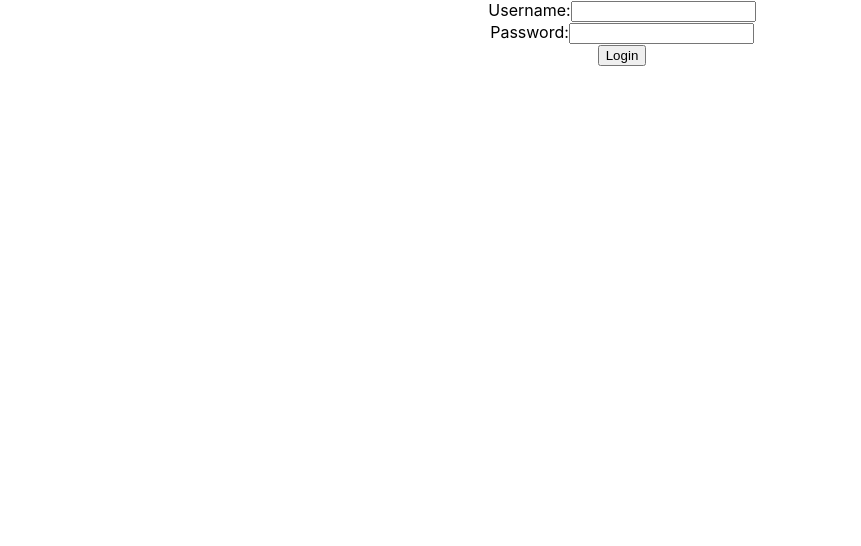
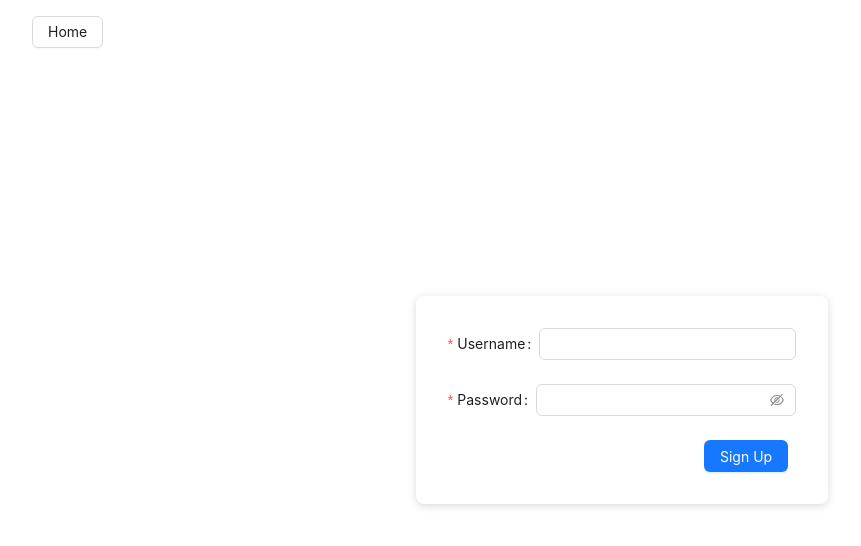
Before and after one commit to UOS-SHA/SHA-July-2, a React (Create React App) app in the folder client/: page /signup in a window 1280 px wide. Shown: the top 546 px of the page, without its empty margins (18-879 px from the left). Built offline with nearby package versions, Linux system fonts and the light colour scheme.

Commit message:
Add Home, Sign up front-end. Renew login form

```diff
--- a/client/package.json
+++ b/client/package.json
@@ -6,8 +6,10 @@
     "@testing-library/jest-dom": "^5.17.0",
     "@testing-library/react": "^13.4.0",
     "@testing-library/user-event": "^13.5.0",
+    "antd": "^5.19.1",
     "react": "^18.3.1",
     "react-dom": "^18.3.1",
+    "react-router-dom": "^6.24.1",
     "react-scripts": "5.0.1",
     "web-vitals": "^2.1.4"
   },
--- a/client/src/App.js
+++ b/client/src/App.js
@@ -1,12 +1,18 @@
 import './App.css';
-import './LoginForm';
-import LoginForm from "./LoginForm";
+import {Routes, Route, BrowserRouter} from 'react-router-dom';
+import Home from './components/Home';
+import Login from './components/Login';
+import SignUp from './components/SignUp';
 
 function App() {
     return (
-        <div className="App">
-            <LoginForm></LoginForm>
-        </div>
+        <BrowserRouter>
+            <Routes>
+                <Route path="/" element={<Home />} />
+                <Route path="/login" element={<Login />} />
+                <Route path="/signup" element={<SignUp />} />
+            </Routes>
+        </BrowserRouter>
     );
 }
 
--- a/client/src/LoginForm.js
+++ /dev/null
@@ -1,39 +0,0 @@
-import React, { useState } from 'react';
-
-const LoginForm = () => {
-    const [username, setUsername] = useState('');
-    const [password, setPassword] = useState('');
-
-    const handleSubmit = (e) => {
-        e.preventDefault();
-        // 로그인 API 호출 등의 로직 추가
-        console.log('Username:', username);
-        console.log('Password:', password);
-    };
-
-    return (
-        <form onSubmit={handleSubmit}>
-            <div>
-                <label htmlFor="username">Username:</label>
-                <input
-                    type="text"
-                    id="username"
-                    value={username}
-                    onChange={(e) => setUsername(e.target.value)}
-                />
-            </div>
-            <div>
-                <label htmlFor="password">Password:</label>
-                <input
-                    type="password"
-                    id="password"
-                    value={password}
-                    onChange={(e) => setPassword(e.target.value)}
-                />
-            </div>
-            <button type="submit">Login</button>
-        </form>
-    );
-};
-
-export default LoginForm;
--- /dev/null
+++ b/client/src/components/Home.js
@@ -0,0 +1,28 @@
+import { Link } from 'react-router-dom';
+import { Layout, Menu } from 'antd';
+
+const { Header } = Layout;
+
+function Home() {
+    return (
+        <Layout>
+            <Header style={{ display: 'flex', justifyContent: 'flex-end', alignItems: 'center', backgroundColor: "#ffffff"}}>
+                <Menu mode="horizontal" style={{ border: 'none' }}>
+                    <Menu.Item key="login">
+                        <Link to="/login">Login</Link>
+                    </Menu.Item>
+                    <Menu.Item key="signup">
+                        <Link to="/signup">Signup</Link>
+                    </Menu.Item>
+                    <Menu.Item key="user">
+                        {/* Replace 'John Doe' with the current user's name */}
+                        Test name
+                    </Menu.Item>
+                </Menu>
+            </Header>
+            {/* Your other content goes here */}
+        </Layout>
+    );
+}
+
+export default Home;
--- /dev/null
+++ b/client/src/components/Login.js
@@ -0,0 +1,80 @@
+import React, { useState } from 'react';
+import { Form, Input, Button, Layout } from 'antd';
+import { useNavigate, Link } from "react-router-dom";
+const { Content, Header } = Layout;
+
+const Login = () => {
+    const [username, setUsername] = useState('');
+    const [password, setPassword] = useState('');
+    const navigate = useNavigate();
+
+    const handleSubmit = (e) => {
+        e.preventDefault();
+        // 로그인 API 호출 등의 로직 추가
+    };
+
+    const handleSignup = () => {
+        // 회원가입 API 호출 등의 로직 추가
+        navigate('/signup')
+    };
+
+    return (
+        <Layout>
+            <Header style={{ backgroundColor: '#ffffff', zIndex: 1 }}>
+                <Link to="/">
+                    <Button>Home</Button>
+                </Link>
+            </Header>
+            <Content
+                style={{
+                    display: 'flex',
+                    flexDirection: 'column',
+                    alignItems: 'center',
+                    justifyContent: 'center',
+                    position: 'absolute',
+                    top: 0,
+                    left: 0,
+                    width: '100%',
+                    height: '100%',
+                    backgroundColor: '#ffffff',
+                }}
+            >
+                <div
+                    style={{
+                        padding: '32px',
+                        borderRadius: '8px',
+                        boxShadow: '0 2px 8px rgba(0, 0, 0, 0.15)',
+                        backgroundColor: '#fff',
+                    }}
+                >
+                    <Form onFinish={handleSubmit}>
+                        <Form.Item
+                            name="username"
+                            label="Username"
+                            rules={[{ required: true, message: 'Please input your username!' }]}
+                        >
+                            <Input value={username} onChange={(e) => setUsername(e.target.value)} />
+                        </Form.Item>
+                        <Form.Item
+                            name="password"
+                            label="Password"
+                            rules={[{ required: true, message: 'Please input your password!' }]}
+                        >
+                            <Input.Password value={password} onChange={(e) => setPassword(e.target.value)} />
+                        </Form.Item>
+                        <div style={{ display: 'flex', justifyContent: 'space-between' }}>
+                            <Button onClick={handleSignup} >Sign Up</Button>
+                            <div style={{ display: 'flex', gap: '8px' }}>
+                                <Button type="primary" htmlType="submit" style={{ marginRight: '8px' }}>
+                                    Login
+                                </Button>
+                            </div>
+                        </div>
+                    </Form>
+                </div>
+            </Content>
+        </Layout>
+    );
+};
+
+export default Login;
--- /dev/null
+++ b/client/src/components/SignUp.js
@@ -0,0 +1,79 @@
+import React, { useState } from 'react';
+import { Form, Input, Button, Layout } from 'antd';
+import { useNavigate, Link } from 'react-router-dom';
+
+const { Header, Content } = Layout;
+
+const Signup = () => {
+    const [username, setUsername] = useState('');
+    const [email, setEmail] = useState('');
+    const [password, setPassword] = useState('');
+    const navigate = useNavigate();
+
+    const handleSubmit = (e) => {
+        e.preventDefault();
+        // 회원가입 API 호출 등의 로직 추가
+    };
+
+    const handleLogin = () => {
+        // 로그인 페이지로 이동
+        navigate('/login');
+    };
+
+    return (
+        <Layout>
+            <Header style={{ backgroundColor: '#ffffff', zIndex: 1 }}>
+                <Link to="/">
+                    <Button>Home</Button>
+                </Link>
+            </Header>
+            <Content
+                style={{
+                    display: 'flex',
+                    flexDirection: 'column',
+                    alignItems: 'center',
+                    justifyContent: 'center',
+                    position: 'absolute',
+                    top: 0,
+                    left: 0,
+                    width: '100%',
+                    height: '100%',
+                    backgroundColor: '#ffffff',
+                }}
+            >
+                <div
+                    style={{
+                        padding: '32px',
+                        borderRadius: '8px',
+                        boxShadow: '0 2px 8px rgba(0, 0, 0, 0.15)',
+                        backgroundColor: '#fff',
+                    }}
+                >
+                    <Form onFinish={handleSubmit}>
+                        <Form.Item
+                            name="username"
+                            label="Username"
+                            rules={[{ required: true, message: 'Please input your username!' }]}
+                        >
+                            <Input value={username} onChange={(e) => setUsername(e.target.value)} />
+                        </Form.Item>
+                        <Form.Item
+                            name="password"
+                            label="Password"
+                            rules={[{ required: true, message: 'Please input your password!' }]}
+                        >
+                            <Input.Password value={password} onChange={(e) => setPassword(e.target.value)} />
+                        </Form.Item>
+                        <div style={{ display: 'flex', justifyContent: 'flex-end' }}>
+                            <Button type="primary" htmlType="submit" style={{ marginRight: '8px' }}>
+                                Sign Up
+                            </Button>
+                        </div>
+                    </Form>
+                </div>
+            </Content>
+        </Layout>
+    );
+};
+
+export default Signup;
```
Also changed, not shown: 1 other file (tests, documents, lock files or other folders).
